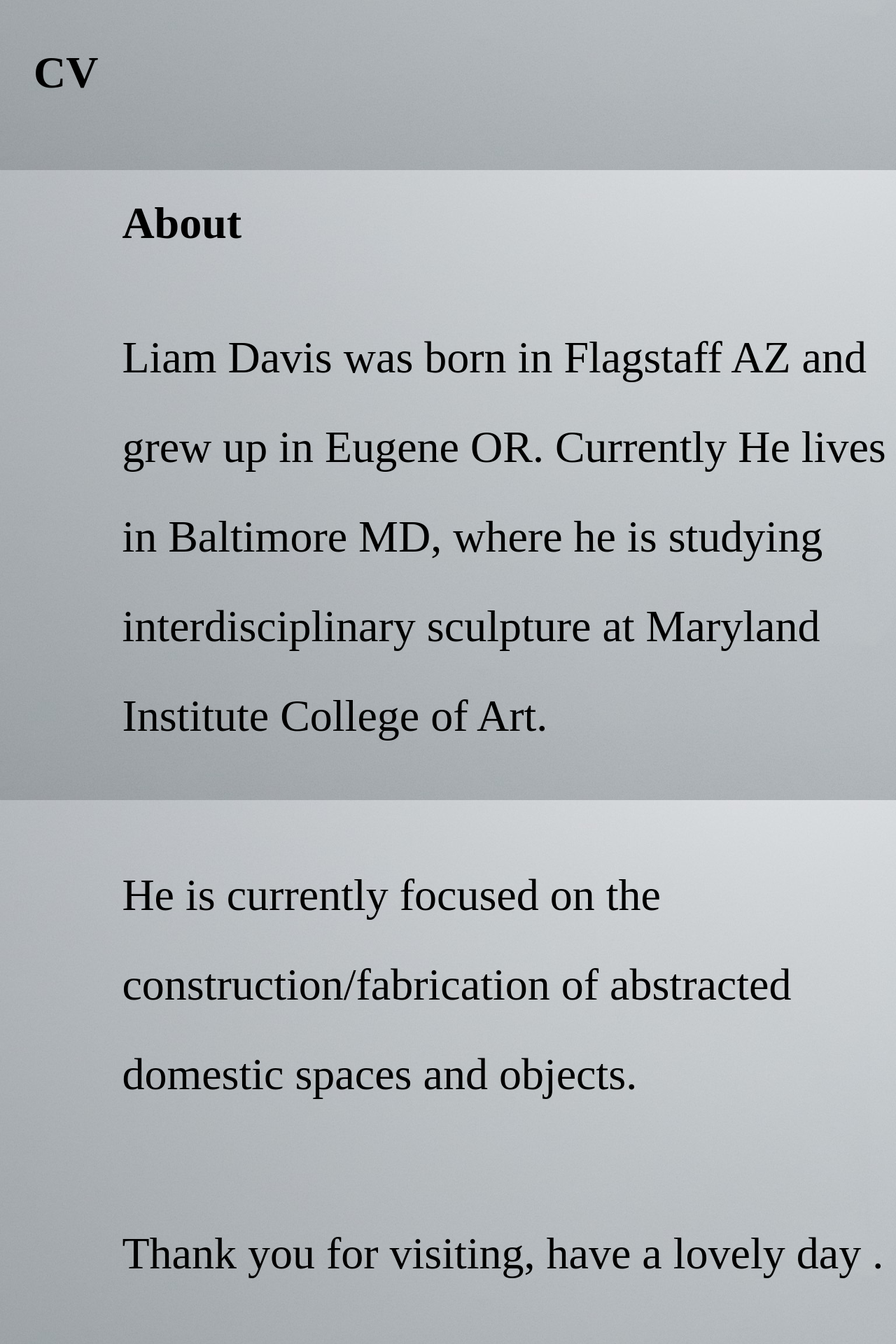
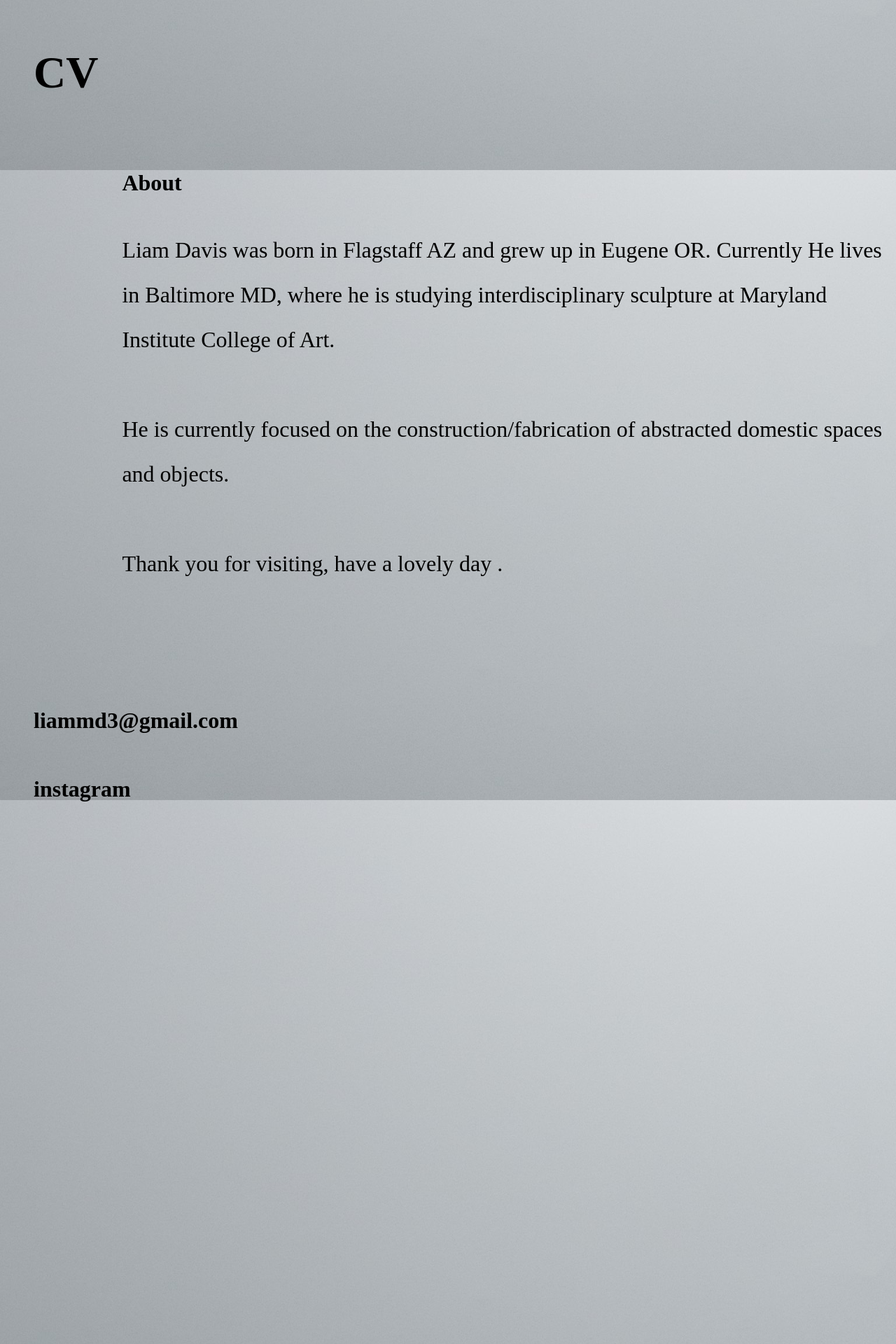
Before and after one commit to liammdavis/liammdavis.github.io, a Jekyll site: the page built from about/index.html, in a window 1280 px wide. Shown: the part 657-2577 px from the top of the page at 70% size. Built offline with Jekyll 4.4.1, drawn with Linux system fonts in a browser that asks for light colours.

Commit message:
Update main.css

```diff
--- a/css/main.css
+++ b/css/main.css
@@ -11,12 +11,20 @@
     list-style: none;
     font-weight: bold;
 }
-nav ul li, footer ul li {
+nav ul li {
     display: block;
     list-style: none;
     padding-bottom: 5%;
     font-size: 4em;
 }
+
+footer ul li {
+    display: block;
+    list-style: none;
+    padding-bottom: 5%;
+    font-size: 2em;
+}
+
 
 a {
     text-decoration: none;
@@ -42,7 +50,7 @@
     color: black;
 }
 footer {
-    font-size: 2em;
+    font-size: 1em;
 }
 
 .piece li, .other li {
@@ -57,7 +65,7 @@
 .about {
     padding-left: 10%;
     padding-bottom: 10%;
-    font-size: 2em;
+    font-size: 1em;
     line-height: 2em;
 }
 
```
